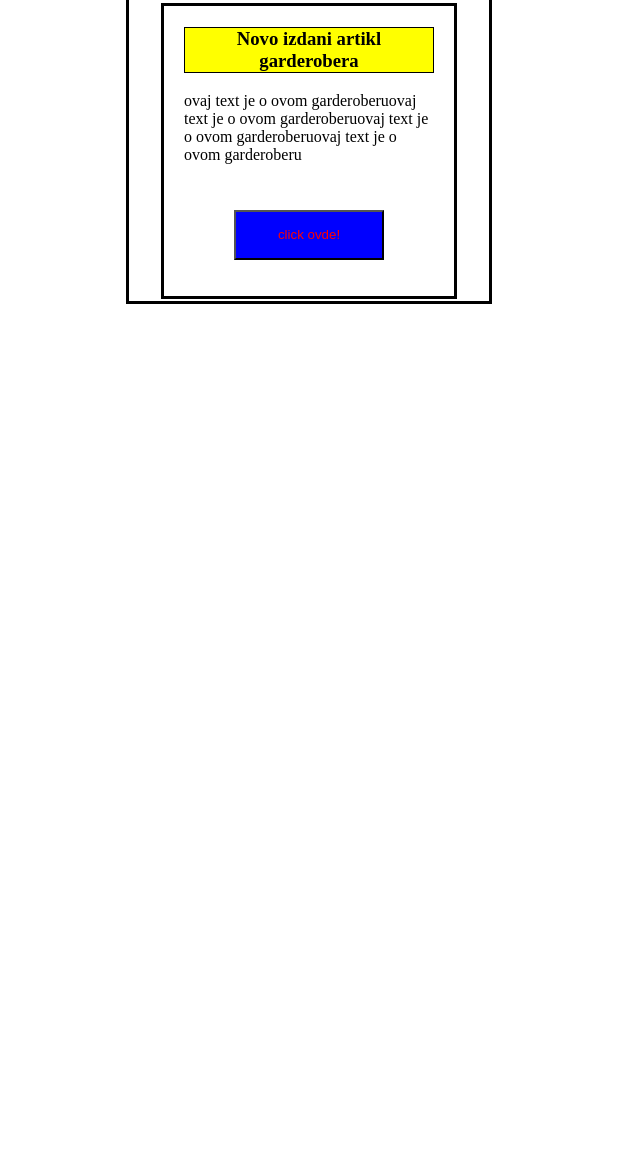
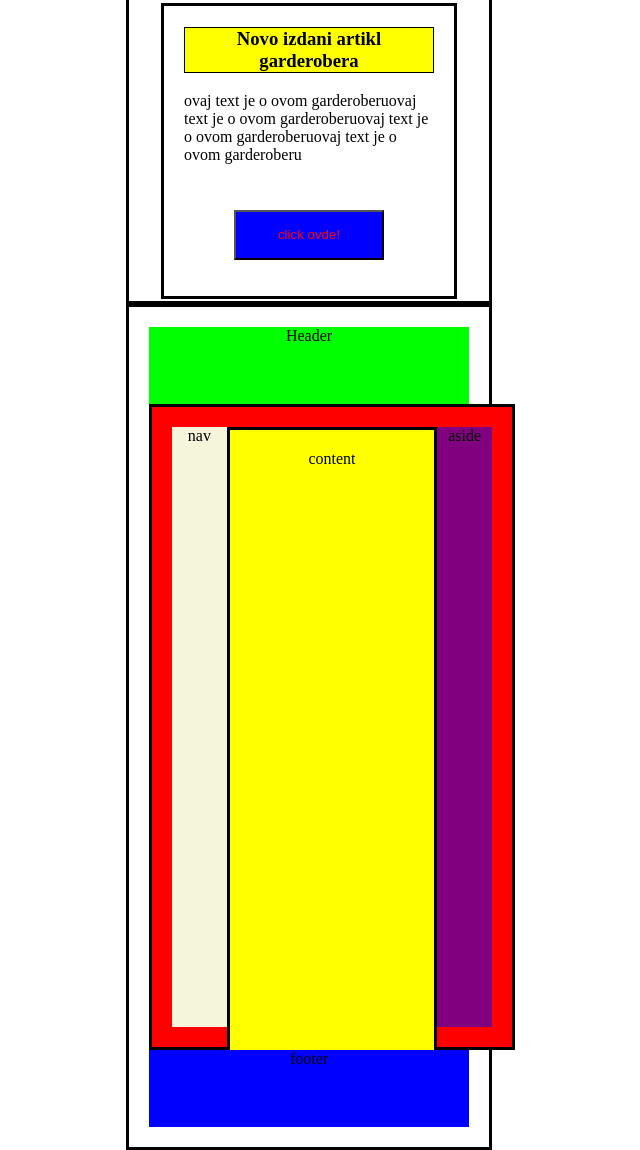
Before and after one commit to zeindelic/programiranje, a plain HTML site: page table/index.html in a window 1280 px wide. Shown: the part 342-1492 px from the top of the page, without its empty margins (331-971 px from the left). Before the commit the page ends 800 px from the top, so only its background shows below. Drawn offline with Linux system fonts and the light colour scheme.

Commit message:
first commit

```diff
--- a/table/index.html
+++ b/table/index.html
@@ -23,4 +23,13 @@
 
 
 </body>
-</html
+</html>
+<div class="giga">
+    <header class="header">Header</header>
+    <div class="main">
+        <nav class="nav">nav</nav>
+        <div class="content">content</div>
+      <aside class="aside">aside</aside>
+    </div>
+    <footer class="footer">footer</footer>
+    </div>
--- a/table/style.css
+++ b/table/style.css
@@ -41,3 +41,56 @@ margin-top: 30px;
 
 
 }
+body {
+    margin: 0;
+    padding: 0;
+
+  }
+  header{
+      display: flex;
+      flex: 1;
+      background-color: lime;
+      justify-content: center;
+
+  }
+  .main{
+      background-color: red;
+      flex: 2.2;
+      display: flex;
+      justify-content: space-between;
+  }
+
+  footer{
+      display: flex;
+      align-items: flex-start;
+      justify-content: center;
+      flex: 1;
+      background-color: blue;
+      justify-content: center;
+  }
+  .giga{
+      flex-direction: column;
+      height: 100vh;
+      display: flex;
+
+  }
+  .nav{
+      display: flex;
+      flex: 1;
+      background-color: beige;
+      justify-content: center;
+  }
+  .content{
+      display: flex;
+      flex: 3;
+      background-color: yellow;
+      justify-content: center;
+
+  }
+  .aside{
+      display: flex;
+      flex: 1;
+      background-color: purple;
+      justify-content: center;
+
+  }
```
Also changed, not shown: flexbox/index.html (deleted), flexbox/style.css (deleted).
